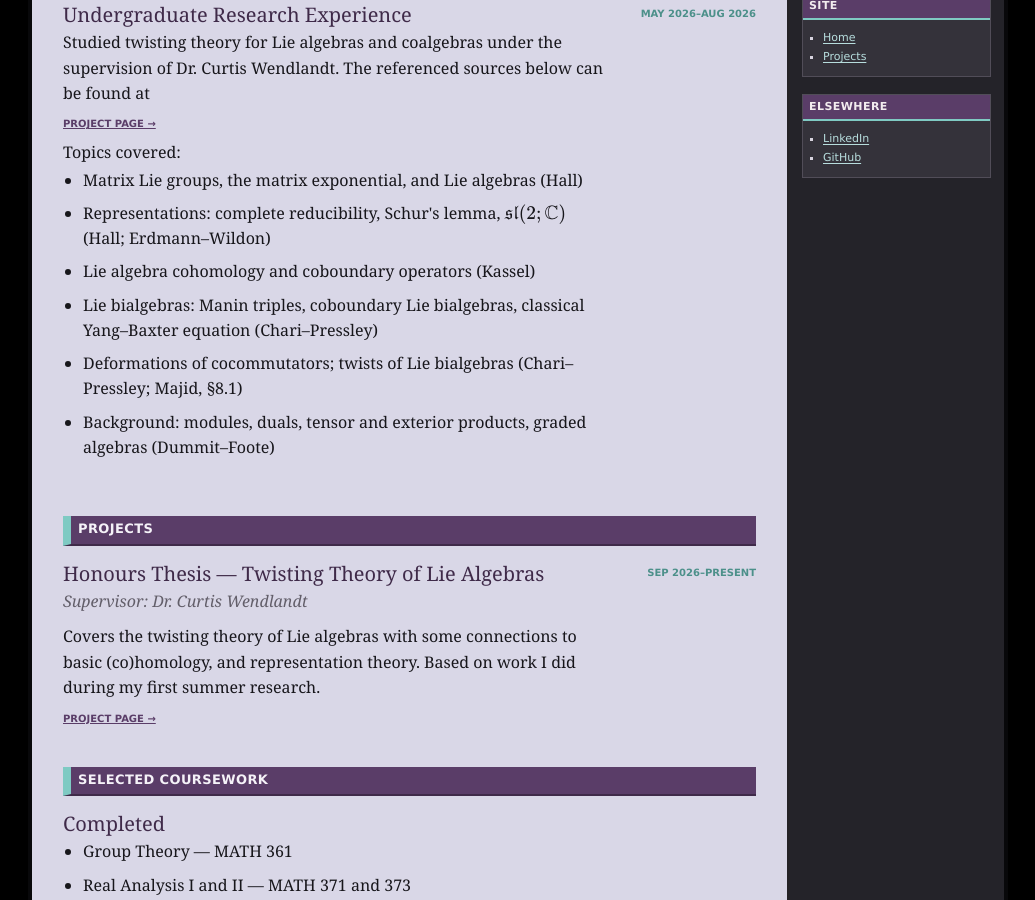
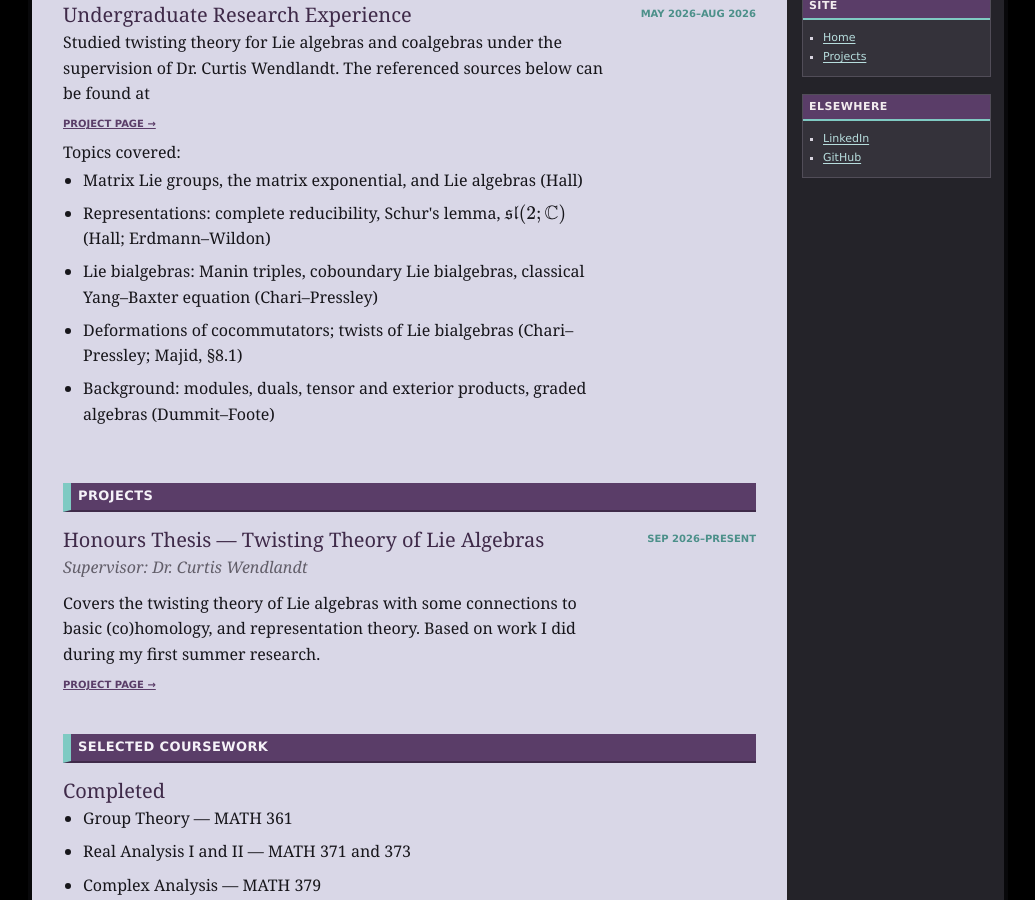
Before and after one commit to 8ts5bgytc8-cyber/robindueckdegen.com, a Jekyll site: the page built from cv/index.html, in a window 1280 px wide and 900 px high, scrolled down 433 px. Shown: the whole window, without its empty margins (122-1157 px from the left). Built offline with Jekyll 4.4.1, drawn with Linux system fonts in a browser that asks for light colours.

Commit message:
Updated CV, removed cohomology.

```diff
--- a/cv/index.html
+++ b/cv/index.html
@@ -54,7 +54,6 @@ title: CV
         <ul class="cv-course-list cv-topics">
           <li>Matrix Lie groups, the matrix exponential, and Lie algebras (Hall)</li>
           <li>Representations: complete reducibility, Schur's lemma, \(\mathfrak{sl}(2;\mathbb{C})\) (Hall; Erdmann–Wildon)</li>
-          <li>Lie algebra cohomology and coboundary operators (Kassel)</li>
           <li>Lie bialgebras: Manin triples, coboundary Lie bialgebras, classical Yang–Baxter equation (Chari–Pressley)</li>
           <li>Deformations of cocommutators; twists of Lie bialgebras (Chari–Pressley; Majid, §8.1)</li>
           <li>Background: modules, duals, tensor and exterior products, graded algebras (Dummit–Foote)</li>
```
Also changed, not shown: 3 other files.
